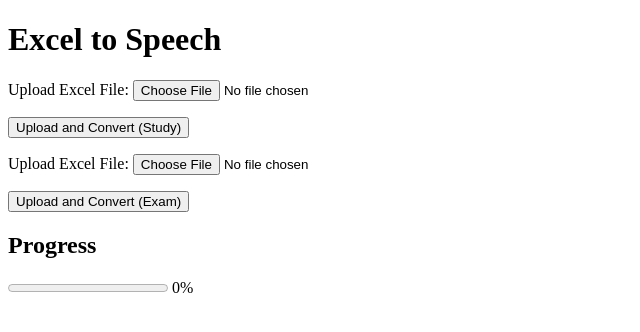
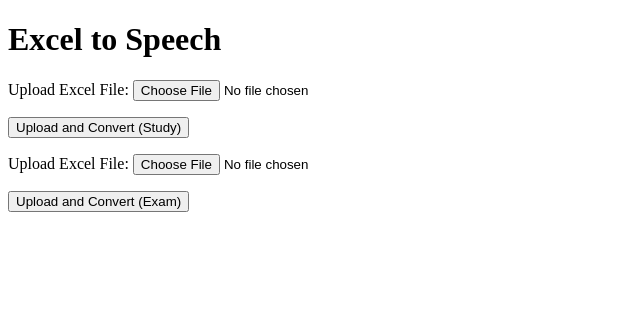
Before and after one commit to bnyid/pdfgod2, a Django app: page /word/ in a window 1280 px wide. Shown: the top 332 px of the page, without its empty margins (0-640 px from the left). Run offline with Django 5.2, Linux system fonts and the light colour scheme; parts of the project's set-up code (start-up, migrations or seed data) failed here and were passed over.

Commit message:
requirements.txt 업데이트

```diff
--- a/templates/wordgod.html
+++ b/templates/wordgod.html
@@ -17,11 +17,6 @@
         <button type="submit">Upload and Convert (Exam)</button>
     </form>
 
-    <div id="progress-container">
-        <h2>Progress</h2>
-        <progress id="progress-bar" value="0" max="100"></progress>
-        <span id="progress-text">0%</span>
-    </div>
 
 </body>
 </html>
```
Also changed, not shown: requirements.txt (+187 -0 lines).
